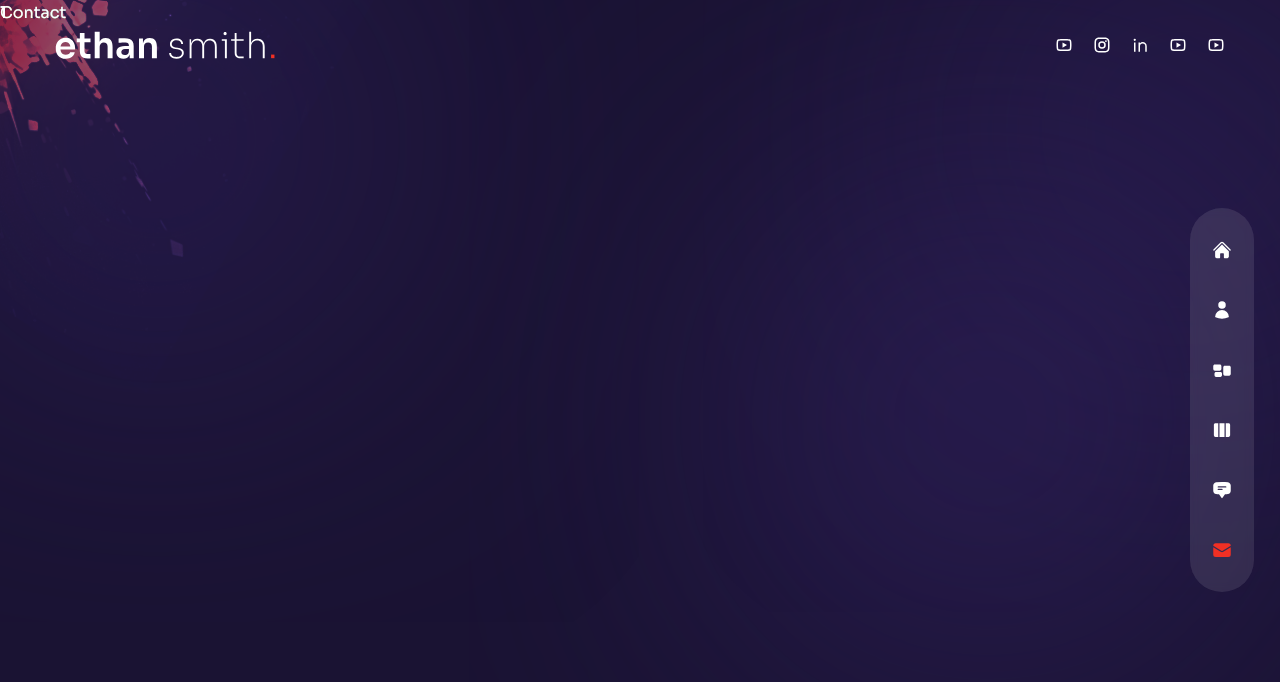
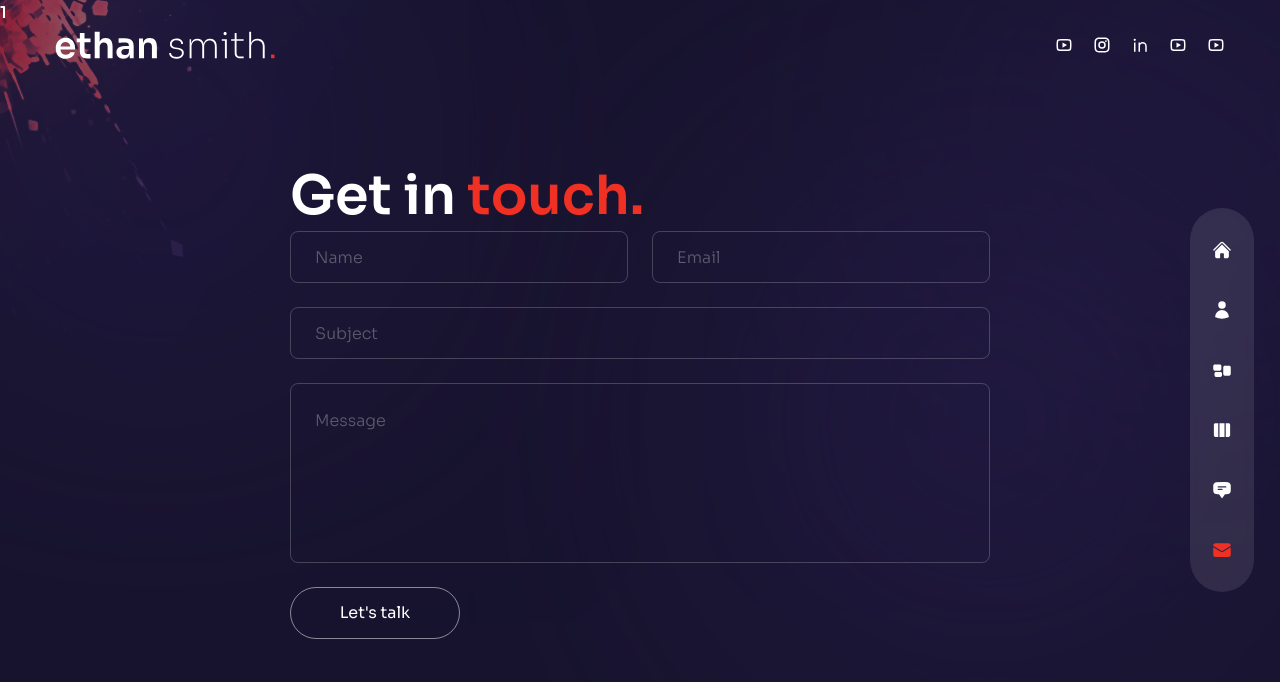
Before and after one commit to ibrahzizo360/my-portfolio, a Next.js app: page /contact in a window 1280 px wide. Shown: the top 682 px of the page. Built offline with nearby package versions, Linux system fonts and the light colour scheme.

Commit message:
done with contact page

```diff
--- a/pages/contact/index.js
+++ b/pages/contact/index.js
@@ -1,5 +1,50 @@
+import { BsArrowRight } from "react-icons/bs";
+import { motion } from "framer-motion";
+import { fadeIn } from "../../variants";
 const Contact = () => {
-  return <div>Contact</div>;
+  return <div className="h-full bg-primary/30">
+    <div className="container mx-auto px-32 text-center xl:text-left flex
+    items-center justify-center h-full">
+      {/* text and form */}
+      <motion.div
+      variants={fadeIn('up', 0.2)}
+      initial='hidden'
+      animate='show'
+      exit='hidden'
+      className="flex flex-col w-full max-w-[700px]">
+        {/* text */}
+        <h2 className="h2 mb-8 xl:mb-0">
+          Get in <span className="text-accent">touch.</span>
+        </h2>
+        {/* form */}
+        <motion.form
+        variants={fadeIn('up', 0.2)}
+        initial='hidden'
+        animate='show'
+        exit='hidden'
+        className="flex-1 flex flex-col gap-6 w-full mx-auto">
+          {/* input group */}
+          <div className="flex gap-x-6 w-full">
+            <input type='text' placeholder="name" className="input"/>
+            <input type='text' placeholder="email" className="input"/>
+          </div>
+          <input type='text' placeholder="subject" className="input"/>
+          <textarea placeholder="message" className="textarea"/>
+          <button className="btn rounded-full border border-white/50 max-w-[170px]
+          px-8 transition-all duration-300 flex items-center justify-center
+          overflow-hidden hover:border-accent group">
+            <span className="group-hover:-translate-y-[120%] group-hover:opacity-0
+            transition-all duration-500">
+              Let's talk
+            </span>
+            <BsArrowRight className="-translate-y-[120%] opacity-0 group-hover:flex
+            group-hover:-translate-y-0 group-hover:opacity-100 transition-all
+            duration-300 absolute text-[22px]"/>
+          </button>
+        </motion.form>
+      </motion.div>
+    </div>
+  </div>;
 };
 
 export default Contact;
```
